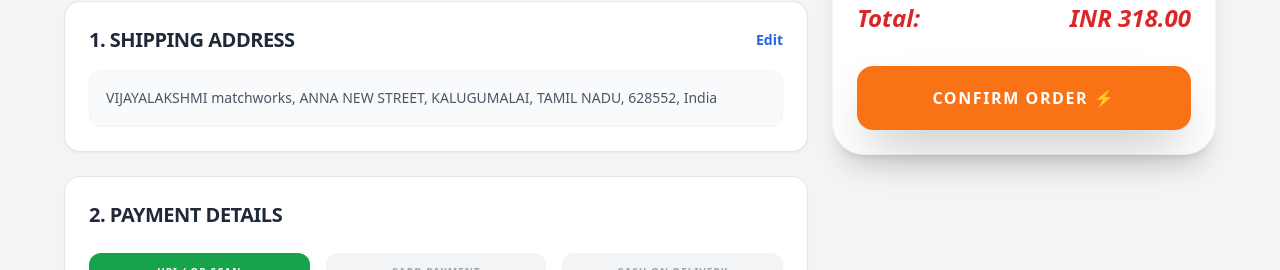
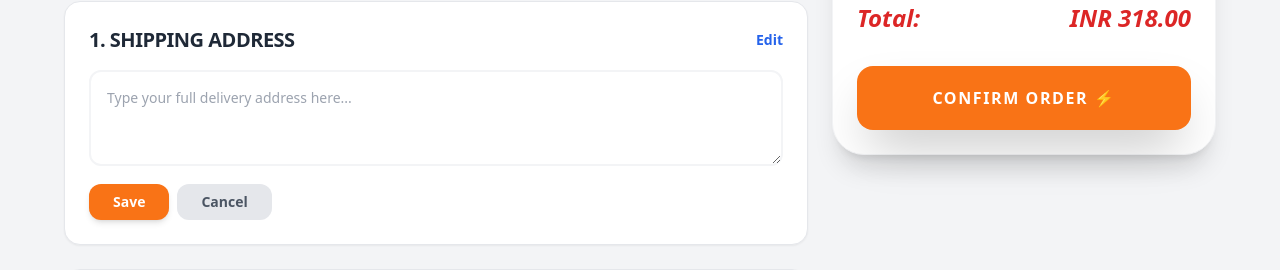
Before and after one commit to thulasirajan-m/w2w-frontend, a React (Create React App) app: page /checkout in a window 1280 px wide. Shown: the part 297-567 px from the top of the page. Built offline with nearby package versions, Linux system fonts and the light colour scheme.

Commit message:
Backend: Fixed email lowercase and added JWT fallback

```diff
--- a/src/pages/Checkout.js
+++ b/src/pages/Checkout.js
@@ -5,7 +5,6 @@ import autoTable from 'jspdf-autotable';
 import axios from 'axios';
 import { CartContext } from '../CartContext';
 
-// MACHI: Indha line dhaan missing. Idhu illadhala dhaan Vercel build fail aachu.
 const API_URL = 'https://w2w-backend-k76m.onrender.com';
 
 const Checkout = () => {
@@ -25,12 +24,12 @@ const Checkout = () => {
     ? `Bulk Order (${cartItemsCount} Items)`
     : (selectedProduct ? selectedProduct.name : "Recycled Materials Bundle");
 
-  // State Management
+  // State Management - Address initialized as completely empty string
   const [email, setEmail] = useState('');
   const [paymentMethod, setPaymentMethod] = useState('upi');
-  const [isEditingAddress, setIsEditingAddress] = useState(false);
-  const [address, setAddress] = useState("VIJAYALAKSHMI matchworks, ANNA NEW STREET, KALUGUMALAI, TAMIL NADU, 628552, India");
-  const [tempAddress, setTempAddress] = useState(address);
+  const [isEditingAddress, setIsEditingAddress] = useState(true); // Keeping true so consumer can type directly
+  const [address, setAddress] = useState("");
+  const [tempAddress, setTempAddress] = useState("");
   const [userReview, setUserReview] = useState('');
   const [reviewSubmitted, setReviewSubmitted] = useState(false);
 
@@ -69,7 +68,7 @@ const Checkout = () => {
       doc.setTextColor(0);
       doc.text("Delivery Address:", 14, 45);
       doc.setFontSize(9);
-      doc.text(address, 14, 50, { maxWidth: 180 });
+      doc.text(address || "No address provided", 14, 50, { maxWidth: 180 });
 
       let tableBody = [];
       if (isFromCart && cartItems.length > 0) {
@@ -111,6 +110,10 @@ const Checkout = () => {
   const handleOrderNow = async () => {
     if (!email || !email.includes('@')) {
       alert("Enter a valid email address for the invoice!");
+      return;
+    }
+    if (!address || address.trim() === "") {
+      alert("Please provide a valid shipping address before checking out!");
       return;
     }
     if (!paymentMethod) {
@@ -160,7 +163,7 @@ const Checkout = () => {
       generateInvoice(upiRefId || 'CARD_PAYMENT');
       if (isFromCart) clearCart();
 
-      alert(`Order Successful Machi! ✅ Invoice downloaded. Admin will verify soon.`);
+      alert(`Order Successful! ✅ Invoice downloaded. Admin will verify soon.`);
       navigate('/history');
     } catch (err) {
       console.error("Order error:", err);
@@ -172,7 +175,7 @@ const Checkout = () => {
 
   const handleReviewSubmit = () => {
     if (userReview.trim().length < 5) {
-      alert("Machi, feedback konjam nalla kodu!");
+      alert("Please provide more substantial feedback!");
       return;
     }
     setReviewSubmitted(true);
@@ -206,14 +209,22 @@ const Checkout = () => {
             </div>
             {isEditingAddress ? (
               <div className="space-y-3">
-                <textarea className="w-full p-4 border-2 border-gray-100 rounded-xl text-sm outline-none focus:border-orange-500" rows="3" value={tempAddress} onChange={(e) => setTempAddress(e.target.value)} />
+                <textarea
+                  className="w-full p-4 border-2 border-gray-100 rounded-xl text-sm outline-none focus:border-orange-500 font-medium"
+                  rows="3"
+                  placeholder="Type your full delivery address here..."
+                  value={tempAddress}
+                  onChange={(e) => setTempAddress(e.target.value)}
+                />
                 <div className="flex gap-2">
                   <button onClick={() => { setAddress(tempAddress); setIsEditingAddress(false); }} className="bg-orange-500 text-white px-6 py-2 rounded-xl text-sm font-black shadow-md">Save</button>
                   <button onClick={() => setIsEditingAddress(false)} className="bg-gray-200 text-gray-600 px-6 py-2 rounded-xl text-sm font-black">Cancel</button>
                 </div>
               </div>
             ) : (
-              <p className="text-sm text-gray-600 font-medium leading-relaxed bg-gray-50 p-4 rounded-xl border border-gray-100">{address}</p>
+              <p className="text-sm text-gray-600 font-medium leading-relaxed bg-gray-50 p-4 rounded-xl border border-gray-100">
+                {address || <span className="text-red-400 italic">No address provided yet. Click edit to add.</span>}
+              </p>
             )}
           </div>
 
@@ -227,7 +238,7 @@ const Checkout = () => {
 
             <div className="space-y-4">
               {paymentMethod === 'upi' && (
-                <div className="text-center p-6 bg-green-50 rounded-2xl border-2 border-dashed border-green-200 animate-in fade-in duration-500">
+                <div className="text-center p-6 bg-green-50 rounded-2xl border-2 border-dashed border-green-200">
                   <img
                     src={`https://api.qrserver.com/v1/create-qr-code/?size=150x150&data=${encodeURIComponent(
                       `upi://pay?pa=rajanthlasi662@okicici&pn=W2W Store&am=${finalAmount}&cu=INR&tn=W2W Order Payment`
@@ -253,7 +264,7 @@ const Checkout = () => {
               )}
 
               {paymentMethod === 'card' && (
-                <div className="mt-6 space-y-4 animate-in fade-in slide-in-from-top-4 duration-500">
+                <div className="mt-6 space-y-4">
                   <input
                     type="text" name="number" placeholder="Card Number (16 Digits)"
                     className="w-full p-4 border rounded-xl text-sm outline-none focus:border-green-500 font-bold"
@@ -275,8 +286,8 @@ const Checkout = () => {
               )}
 
               {paymentMethod === 'cod' && (
-                <div className="p-6 bg-orange-50 rounded-2xl border border-orange-100 text-center animate-in fade-in duration-500">
-                  <p className="text-sm font-bold text-orange-800">cash payment at doorstep! No ID required for COD. 🚚</p>
+                <div className="p-6 bg-orange-50 rounded-2xl border border-orange-100 text-center">
+                  <p className="text-sm font-bold text-orange-800">Cash payment at doorstep! No ID required for COD. 🚚</p>
                 </div>
               )}
             </div>
```
